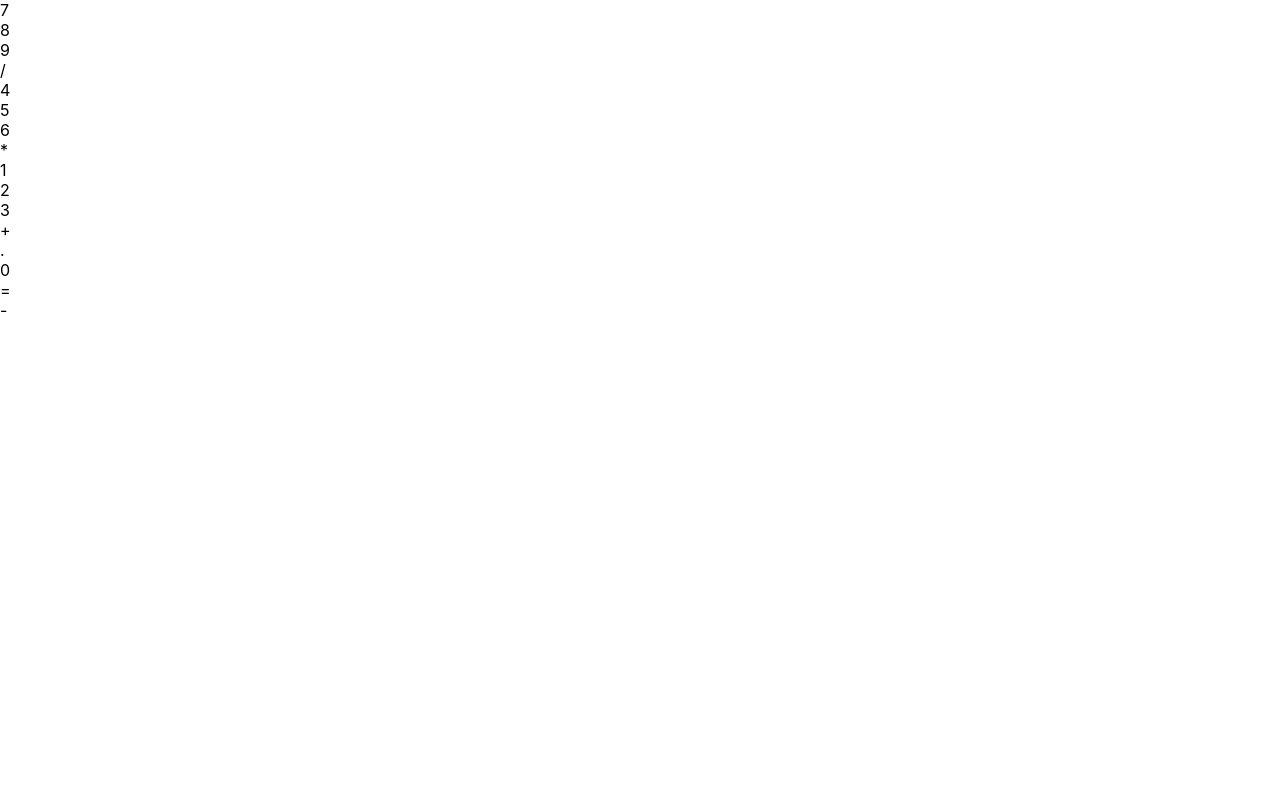
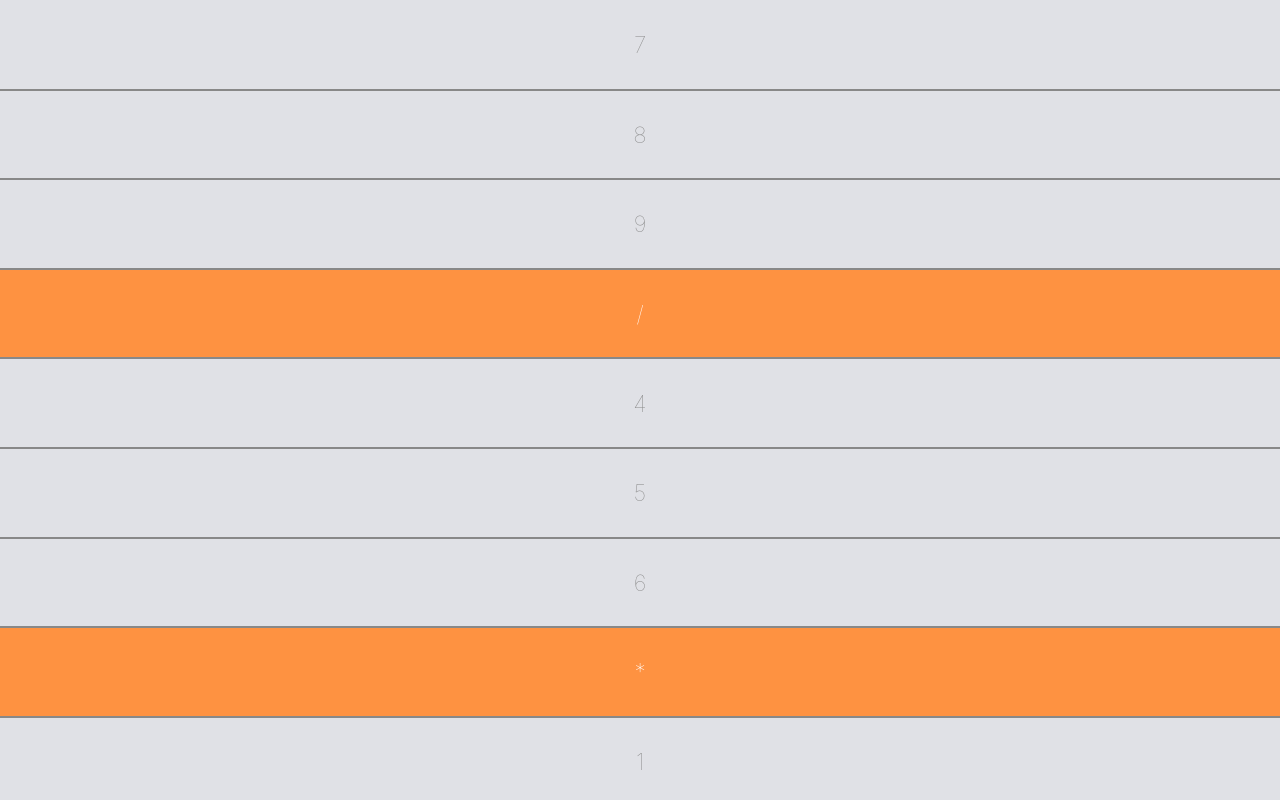
Before and after one commit to Dwaynew85/react-calculator, a React (Create React App) app: page / in a window 1280 px wide. Shown: the top 800 px of the page. Built offline with nearby package versions, Linux system fonts and the light colour scheme.

Commit message:
added styling for operator buttons

```diff
--- a/src/components/Button.css
+++ b/src/components/Button.css
@@ -0,0 +1,17 @@
+.button {
+    display: flex;
+    height: 4em;
+    flex: 1;
+    justify-content: center;
+    align-items: center;
+    font-weight: lighter;
+    font-size: 1.4em;
+    background-color: #e0e1e6;
+    color: #888;
+    outline: 1px solid #888;
+}
+
+.operator {
+    background-color: #fe9241;
+    color: #fff;
+}
--- a/src/components/Button.js
+++ b/src/components/Button.js
@@ -2,8 +2,14 @@ import React from 'react'
 import './Button.css'
 
 export default function Button(props) {
+    const isOperator = val => {
+        return !isNaN(val) || val === "." || val === "=";
+    }
+
     return (
-        <div className="button">
+        <div
+            className={`button ${isOperator(props.children) ? "" : "operator"}`}
+        >
            {props.children}
         </div>
     )
```
